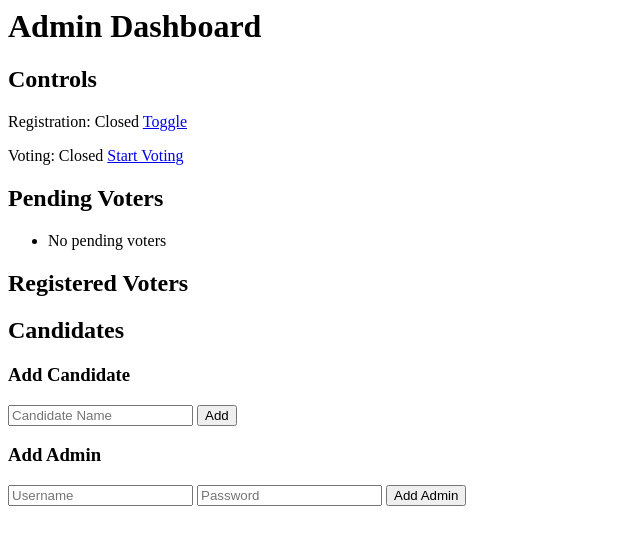
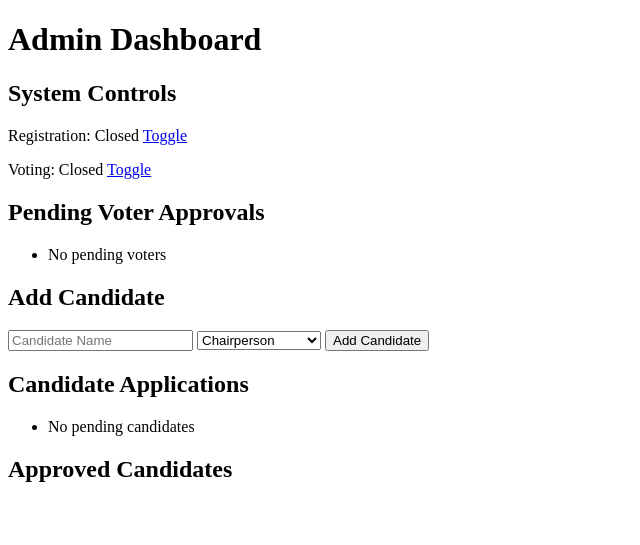
Before and after one commit to clint892/alumni-election, a Flask app: page /dashboard in a window 1280 px wide. Shown: the top 545 px of the page, without its empty margins (0-640 px from the left). Run offline with Flask 3, Linux system fonts and the light colour scheme; data that the repository does not hold is empty.

Commit message:
complete election system update

```diff
--- a/app.py
+++ b/app.py
@@ -295,7 +295,9 @@ def delete_candidate(candidate_id):
     candidates_table.remove(doc_ids=[candidate_id])
 
     return redirect(url_for("dashboard"))
-
+@app.route("/apply_candidate_page")
+def apply_candidate_page():
+    return render_template("apply_candidate.html")
 # -----------------------------
 # VOTE
 # -----------------------------
--- a/templates/dashboard.html
+++ b/templates/dashboard.html
@@ -1,41 +1,111 @@
+<!DOCTYPE html>
+<html>
+<head>
+<title>Admin Dashboard</title>
+</head>
+
+<body>
+
 <h1>Admin Dashboard</h1>
 
-<h2>Controls</h2>
-<p>Registration: {{ 'Open' if registration_open else 'Closed' }} <a href="/toggle_registration">Toggle</a></p>
-<p>Voting: {{ 'Open' if voting_open else 'Closed' }} <a href="/toggle_voting">{{ 'Stop' if voting_open else 'Start' }} Voting</a></p>
+<h2>System Controls</h2>
 
-<h2>Pending Voters</h2>
+<p>
+Registration: {{ 'Open' if registration_open else 'Closed' }}
+<a href="/toggle_registration">Toggle</a>
+</p>
+
+<p>
+Voting: {{ 'Open' if voting_open else 'Closed' }}
+<a href="/toggle_voting">Toggle</a>
+</p>
+
+
+<h2>Pending Voter Approvals</h2>
+
 <ul>
+
 {% for v in pending_voters %}
-<li>{{ v.name }} - {{ v.email }} <a href="/approve_voter/{{ v.doc_id }}">Approve & Send Email</a></li>
+
+<li>
+
+{{v.name}} - {{v.email}}
+
+<a href="/approve_voter/{{v.doc_id}}">Approve</a>
+
+</li>
+
 {% else %}
+
 <li>No pending voters</li>
+
 {% endfor %}
+
 </ul>
 
-<h2>Registered Voters</h2>
+
+<h2>Add Candidate</h2>
+
+<form action="/add_candidate" method="post">
+
+<input name="name" placeholder="Candidate Name" required>
+
+<select name="position">
+
+<option>Chairperson</option>
+<option>Vice Chairperson</option>
+<option>Secretary</option>
+<option>Treasurer</option>
+
+</select>
+
+<button type="submit">Add Candidate</button>
+
+</form>
+
+
+<h2>Candidate Applications</h2>
+
 <ul>
-{% for v in voters %}
-<li>{{ v.name }} - {{ v.email }} {% if v.confirmed %}(Confirmed){% endif %}</li>
+
+{% for c in pending_candidates %}
+
+<li>
+
+{{c.name}} - {{c.position}}
+
+<a href="/approve_candidate/{{c.doc_id}}">Approve</a>
+
+<a href="/delete_candidate/{{c.doc_id}}">Reject</a>
+
+</li>
+
+{% else %}
+
+<li>No pending candidates</li>
+
 {% endfor %}
+
 </ul>
 
-<h2>Candidates</h2>
+
+<h2>Approved Candidates</h2>
+
 <ul>
+
 {% for c in candidates %}
-<li>{{ c.name }} - Votes: {{ c.votes }}</li>
+
+<li>
+
+{{c.name}} - {{c.position}} - Votes: {{c.votes}}
+
+<a href="/delete_candidate/{{c.doc_id}}">Remove</a>
+
+</li>
+
 {% endfor %}
+
 </ul>
 
-<h3>Add Candidate</h3>
-<form action="/add_candidate" method="post">
-<input name="name" placeholder="Candidate Name" required>
-<button type="submit">Add</button>
-</form>
-
-<h3>Add Admin</h3>
-<form action="/add_admin" method="post">
-<input name="username" placeholder="Username" required>
-<input name="password" type="password" placeholder="Password" required>
-<button type="submit">Add Admin</button>
-</form>
+</body>
+</html>
```
Also changed, not shown: templates/admin_login.html (+19 -3 lines), templates/apply_candidate.html (added, +33 -0 lines), templates/home.html (+64 -12 lines).
